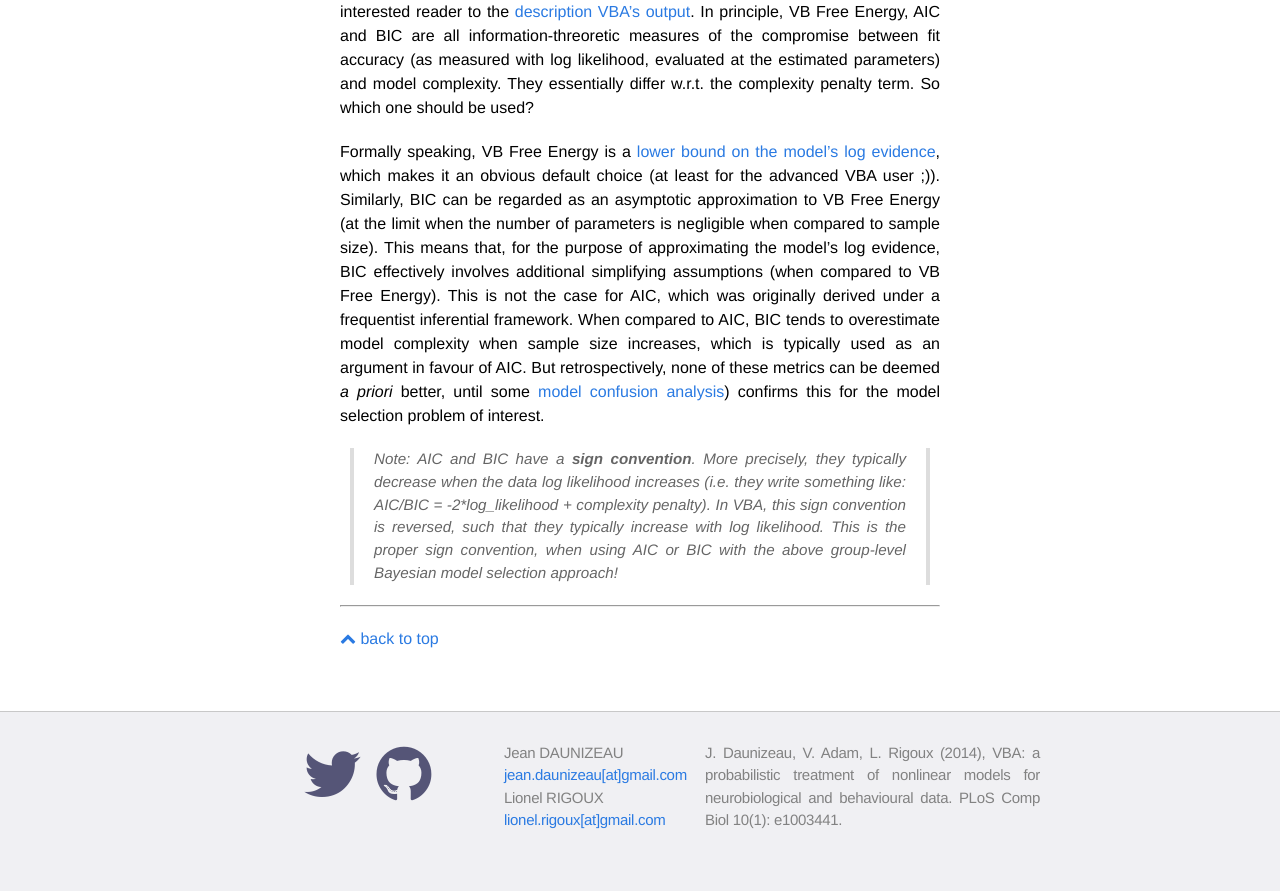
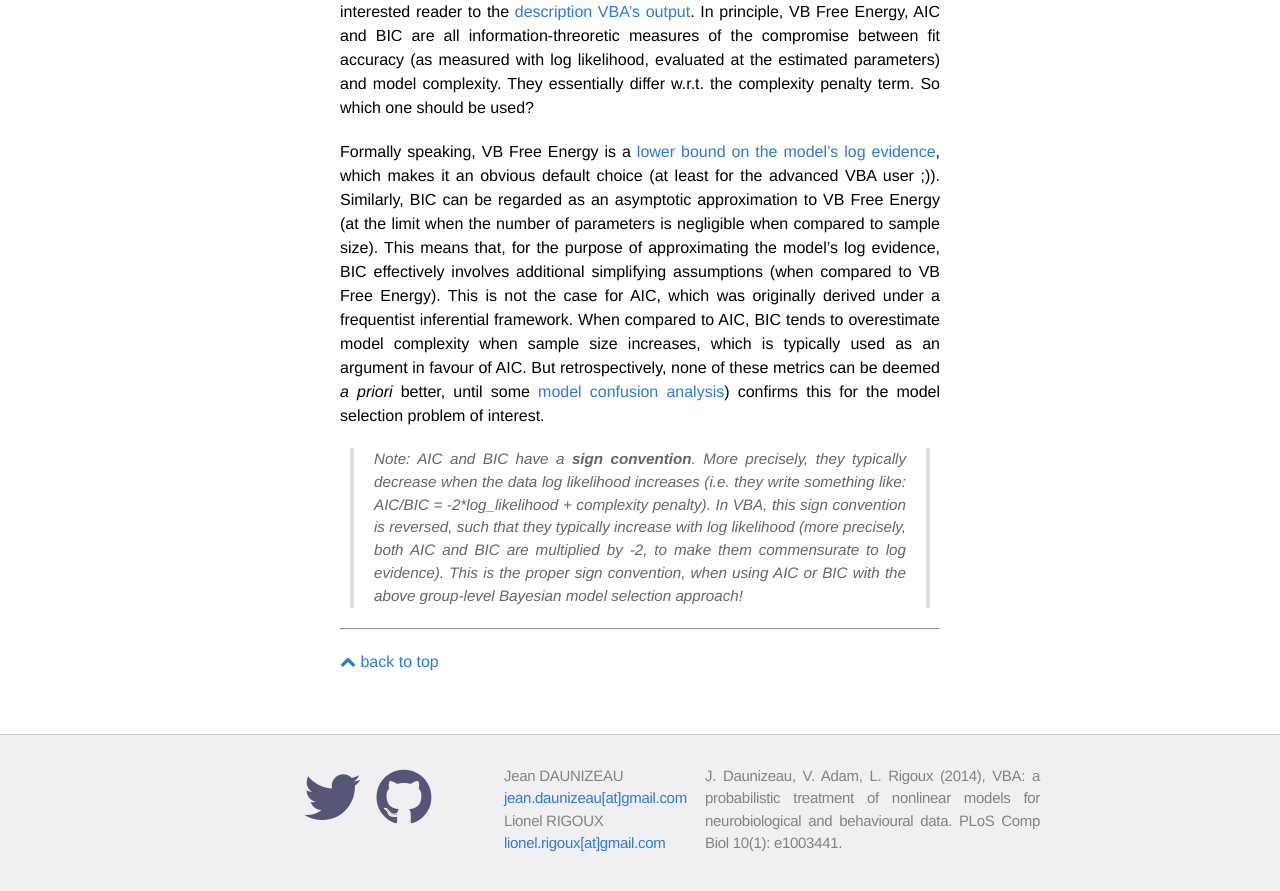
Before and after one commit to MBB-team/VBA-toolbox, a Jekyll site: the page built from _wiki/BMS-for-group-studies.md, in a window 1280 px wide and 900 px high, scrolled down 9110 px. Shown: the top 891 px of the window. Built offline with Jekyll 4.4.1, drawn with Linux system fonts in a browser that asks for light colours; nearby versions of some CDN libraries; formulas are drawn with MathJax 3.

Commit message:
Update BMS-for-group-studies.md

```diff
--- a/_wiki/BMS-for-group-studies.md
+++ b/_wiki/BMS-for-group-studies.md
@@ -192,4 +192,4 @@
 Formally speaking, VB Free Energy is a [lower bound on the model's log evidence]({{ site.baseurl}}/wiki/The-variational-Bayesian-approach/), which makes it an obvious default choice (at least for the advanced VBA user ;)). Similarly, BIC can be regarded as an asymptotic approximation to VB Free Energy (at the limit when the number of parameters is negligible when compared to sample size). This means that, for the purpose of approximating the model's log evidence, BIC effectively involves additional simplifying assumptions (when compared to VB Free Energy). This is not the case for AIC, which was originally derived under a frequentist inferential framework. When compared to AIC, BIC tends to overestimate model complexity when sample size increases, which is typically used as an argument in favour of AIC. But retrospectively, none of these metrics can be deemed *a priori* better, until some [model confusion analysis]({{ site.baseurl}}/wiki/identifiability/#model-confusion-analysis)) confirms this for the model selection problem of interest.
 
 
-> Note: AIC and BIC have a **sign convention**. More precisely, they typically decrease when the data log likelihood increases (i.e. they write something like: AIC/BIC = -2*log_likelihood + complexity penalty). In VBA, this sign convention is reversed, such that they typically increase with log likelihood. This is the proper sign convention, when using AIC or BIC with the above group-level Bayesian model selection approach!
+> Note: AIC and BIC have a **sign convention**. More precisely, they typically decrease when the data log likelihood increases (i.e. they write something like: AIC/BIC = -2*log_likelihood + complexity penalty). In VBA, this sign convention is reversed, such that they typically increase with log likelihood (more precisely, both AIC and BIC are multiplied by -2, to make them commensurate to log evidence). This is the proper sign convention, when using AIC or BIC with the above group-level Bayesian model selection approach!
```
